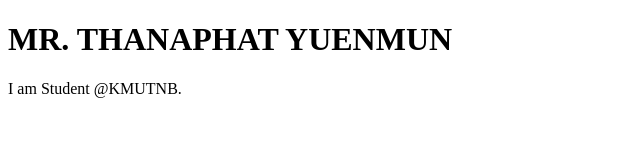
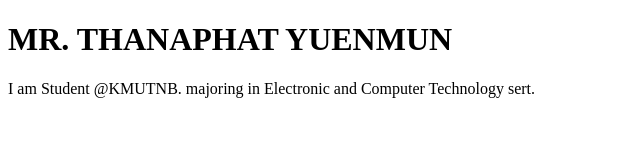
Before and after one commit to oaktnpy/github-desktop-project, a plain HTML site: page index.html in a window 1280 px wide. Shown: the whole page, without its empty margins (0-640 px from the left). Drawn offline with Linux system fonts and the light colour scheme.

Commit message:
Add Information
Add Information

```diff
--- a/index.html
+++ b/index.html
@@ -7,6 +7,8 @@
 </head>
 <body>
     <h1>MR. THANAPHAT YUENMUN</h1>
-    <p>I am Student @KMUTNB.</p>
+    <p>I am Student @KMUTNB.
+        majoring in Electronic and Computer Technology sert.
+    </p>
 </body>
 </html>
```
